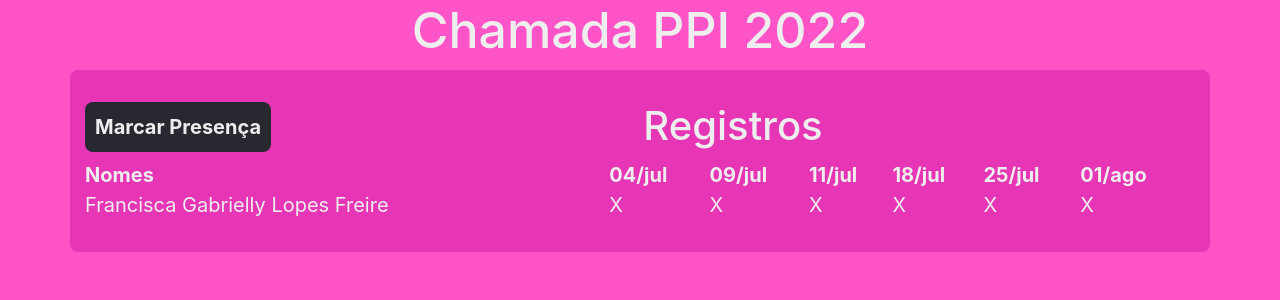
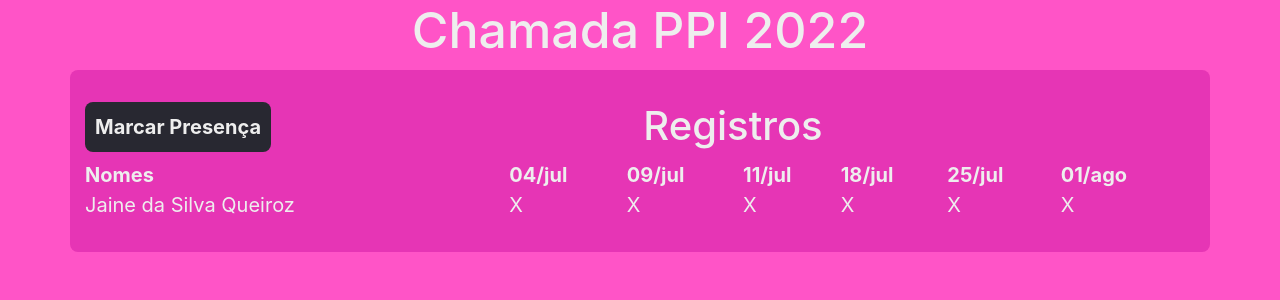
Before and after one commit to jainesq/praticaChamada, a PHP site: page / in a window 1280 px wide. Shown: the top 300 px of the page. Run offline with PHP 8.4, Linux system fonts and the light colour scheme.

Commit message:
Update index.php

```diff
--- a/chamada/index.php
+++ b/chamada/index.php
@@ -1,5 +1,5 @@
 <!DOCTYPE html>
-<html lang="en">
+<html lang="pt">
 <head>
     <meta charset="UTF-8">
     <meta http-equiv="X-UA-Compatible" content="IE=edge">
@@ -33,7 +33,7 @@
             </thead>
             <tbody id="dados">
                 <tr>
-                    <td>Francisca Gabrielly Lopes Freire</td>
+                    <td>Jaine da Silva Queiroz</td>
                     <td>X</td>
                     <td>X</td>
                     <td>X</td>
```
